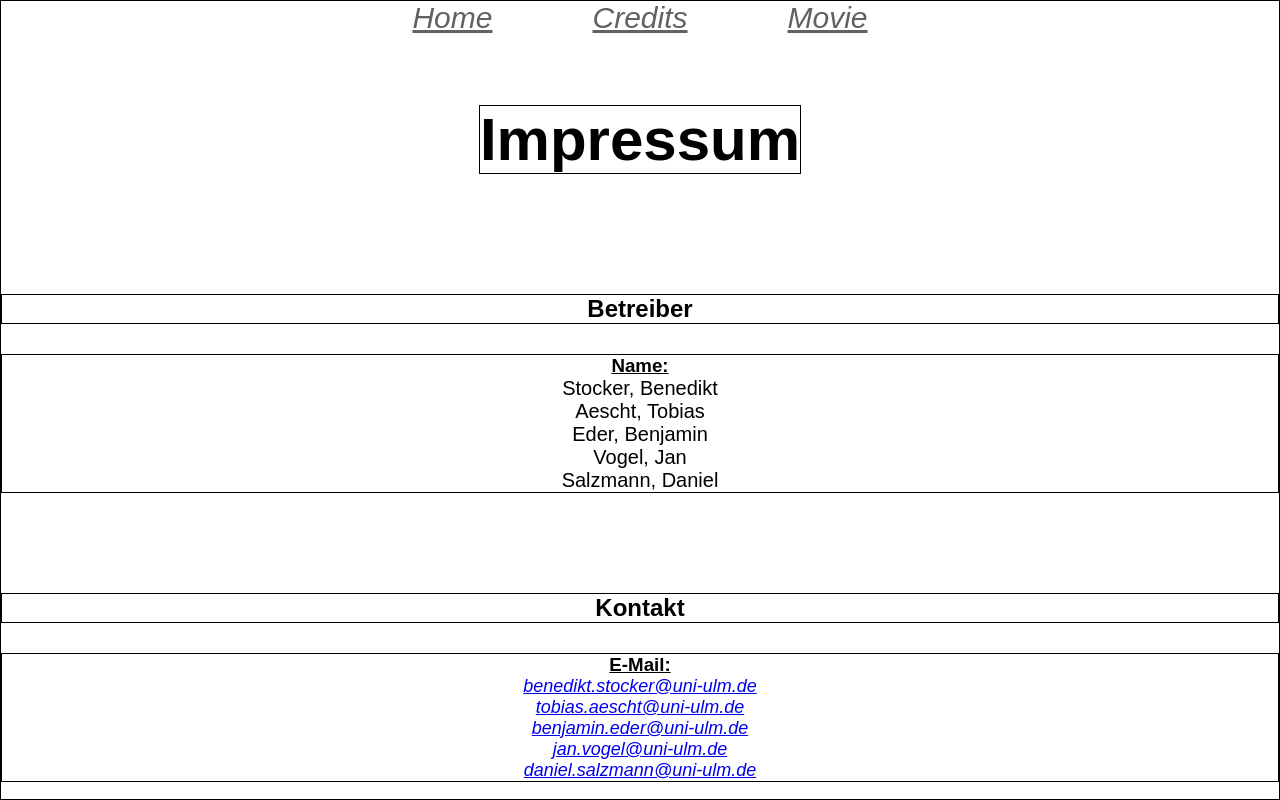
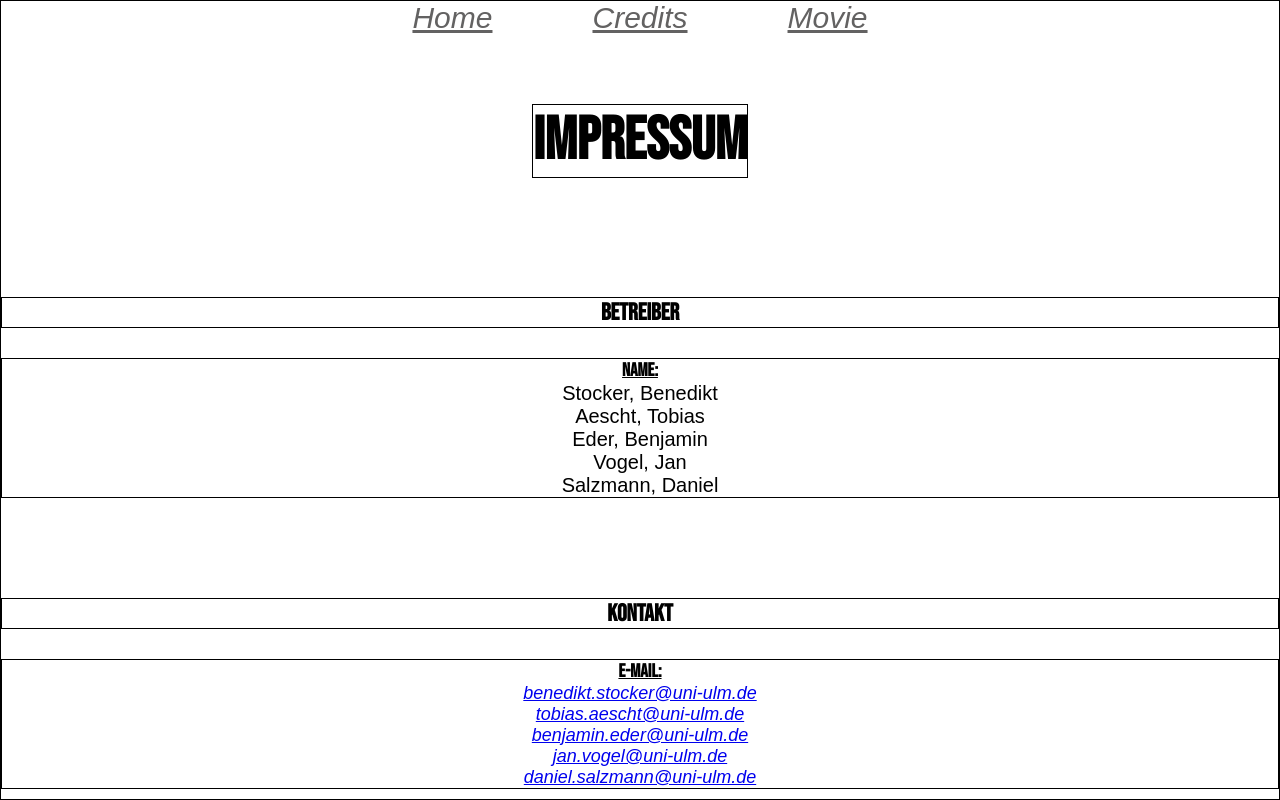
Before and after one commit to bstkr/interactive-movie, an Angular app in the folder interactive-movie-app/: page /impressum in a window 1280 px wide. Built offline with nearby package versions, Linux system fonts and the light colour scheme; a web font is replaced by a local one.

Commit message:
Import new font

```diff
--- a/interactive-movie-app/src/app/style/typography.scss
+++ b/interactive-movie-app/src/app/style/typography.scss
@@ -1,10 +1,12 @@
 @import url('https://fonts.googleapis.com/css?family=Tomorrow:400,700&display=swap');
+@import url('https://fonts.googleapis.com/css2?family=Bebas+Neue&display=swap');
 
 html {
     font-family: 'Tomorrow', sans-serif;
 }
 
 h1, h2, h3, h4 {
+    font-family: 'Bebas Neue', cursive;
     font-weight: 700;
     margin: 0;
 }
```
